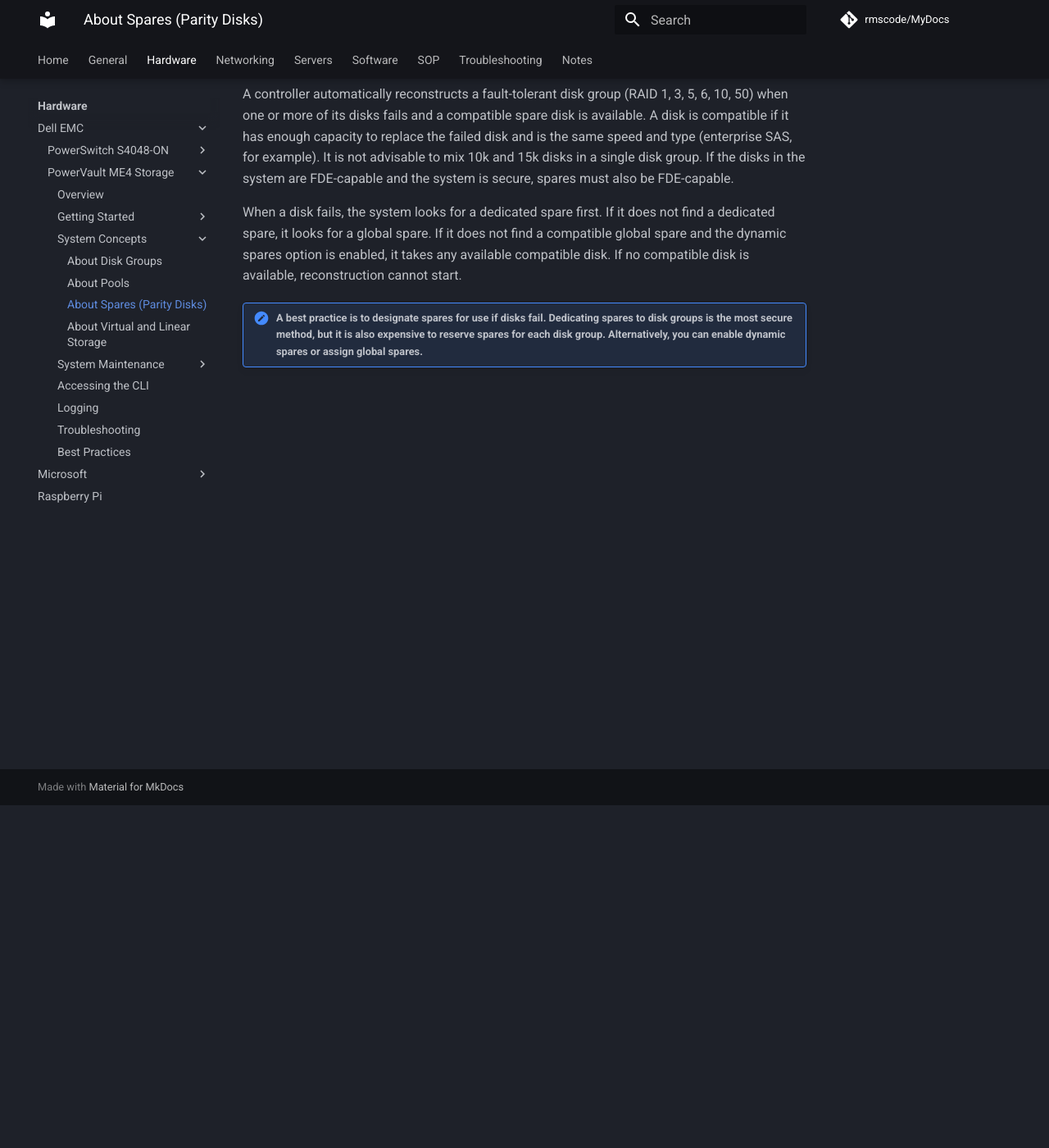
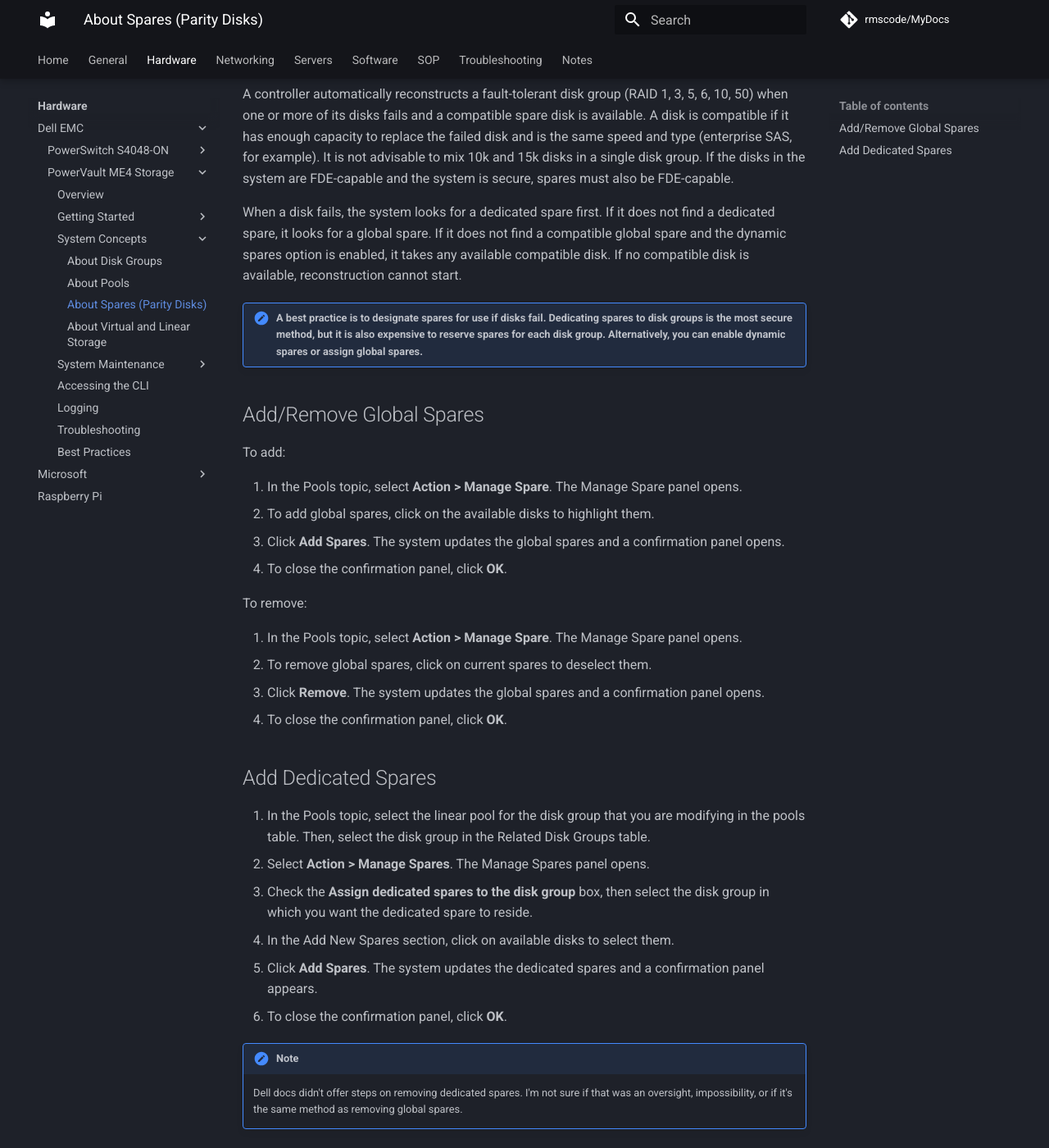
Before and after one commit to rmscode/binary-garden, an MkDocs documentation site: the page built from docs/hardware/dell-emc/powervault-me4/me4-spares.md, in a window 1280 px wide and 1400 px high, scrolled down 418 px. Shown: the whole window at 82% size. Built offline with MkDocs 1.6.1 and Material for MkDocs 9.7.7, drawn with Linux system fonts in a browser that asks for light colours; comment, search, counter and statistics services are not loaded.

Commit message:
Update me4-spares.md

```diff
--- a/docs/hardware/dell-emc/powervault-me4/me4-spares.md
+++ b/docs/hardware/dell-emc/powervault-me4/me4-spares.md
@@ -11,3 +11,32 @@ A controller automatically reconstructs a fault-tolerant disk group (RAID 1, 3,
 When a disk fails, the system looks for a dedicated spare first. If it does not find a dedicated spare, it looks for a global spare. If it does not find a compatible global spare and the dynamic spares option is enabled, it takes any available compatible disk. If no compatible disk is available, reconstruction cannot start.
 
 !!! note "A best practice is to designate spares for use if disks fail. Dedicating spares to disk groups is the most secure method, but it is also expensive to reserve spares for each disk group. Alternatively, you can enable dynamic spares or assign global spares."
+
+## Add/Remove Global Spares
+
+To add:
+
+1. In the Pools topic, select **Action > Manage Spare**. The Manage Spare panel opens.
+2. To add global spares, click on the available disks to highlight them.
+3. Click **Add Spares**. The system updates the global spares and a confirmation panel opens.
+4. To close the confirmation panel, click **OK**.
+
+To remove:
+
+1. In the Pools topic, select **Action > Manage Spare**. The Manage Spare panel opens.
+2. To remove global spares, click on current spares to deselect them.
+3. Click **Remove**. The system updates the global spares and a confirmation panel opens.
+4. To close the confirmation panel, click **OK**.
+
+## Add Dedicated Spares
+
+1. In the Pools topic, select the linear pool for the disk group that you are modifying in the pools table. Then, select the disk group in the Related Disk Groups table.
+2. Select **Action > Manage Spares**. The Manage Spares panel opens.
+3. Check the **Assign dedicated spares to the disk group** box, then select the disk group in which you want the dedicated spare to reside.
+4. In the Add New Spares section, click on available disks to select them.
+5. Click **Add Spares**. The system updates the dedicated spares and a confirmation panel appears.
+6. To close the confirmation panel, click **OK**.
+
+!!! Note
+
+    Dell docs didn't offer steps on removing dedicated spares. I'm not sure if that was an oversight, impossibility, or if it's the same method as removing global spares.
```
